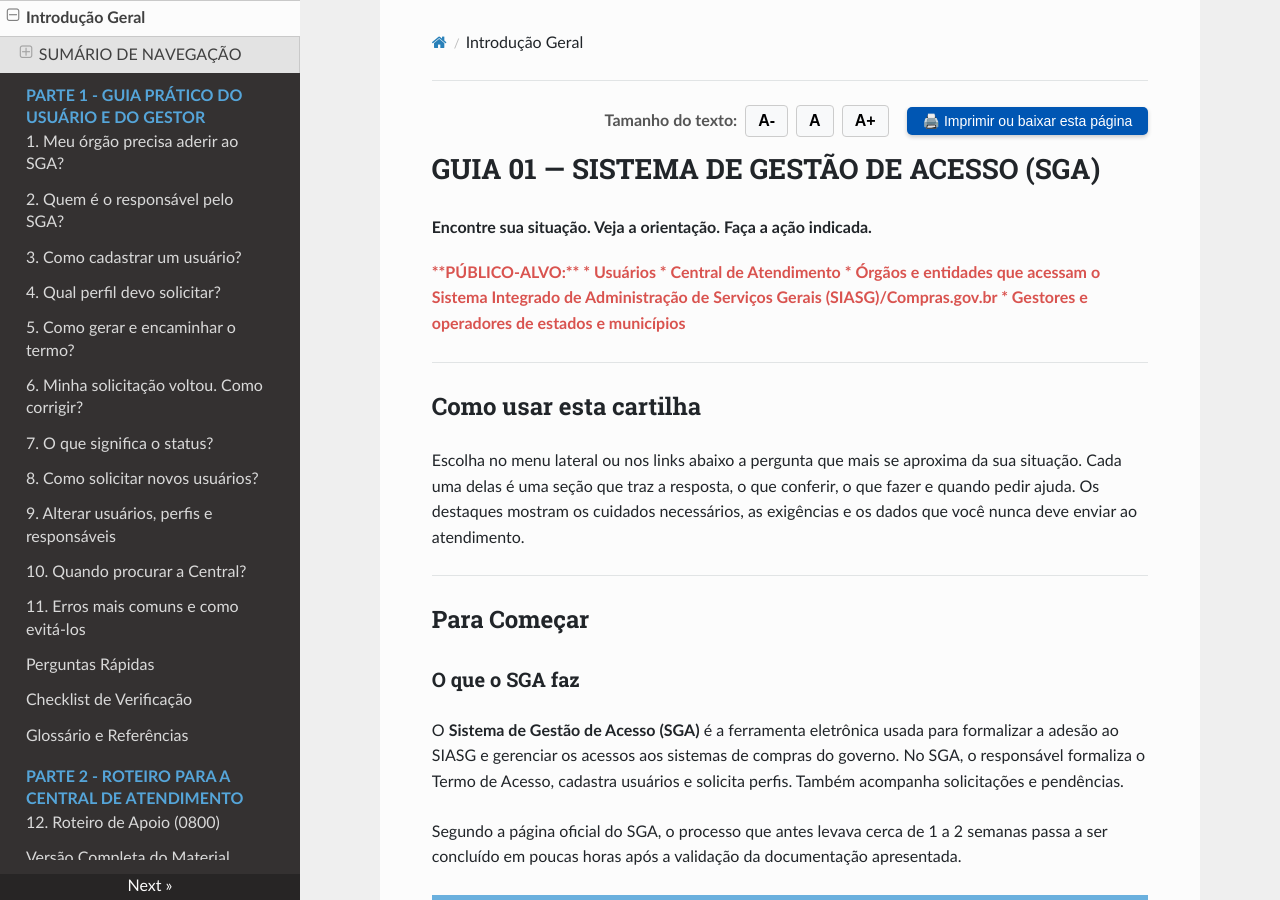
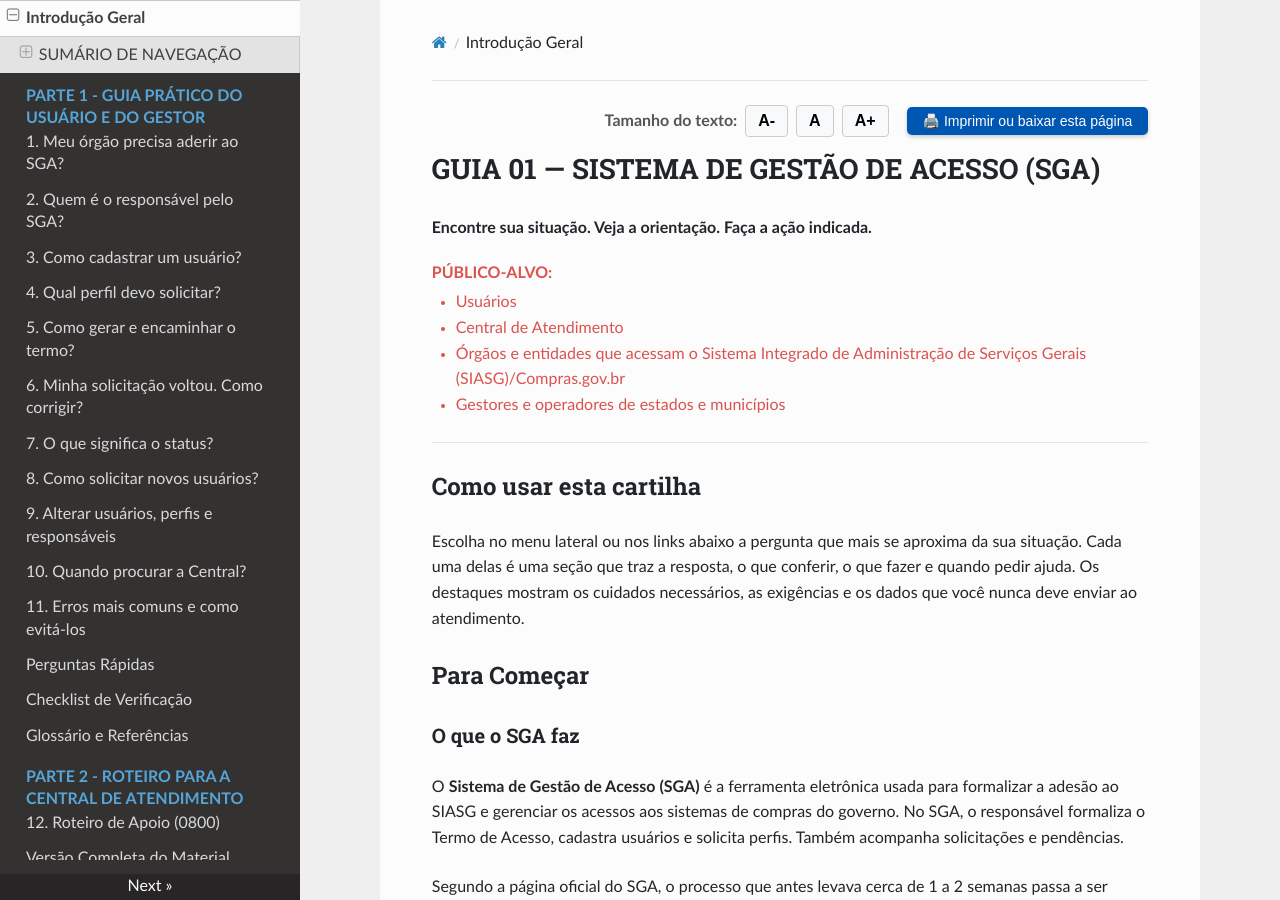
Before and after one commit to emilix10-bit/cartilha-boas-praticas-01-SGA, an MkDocs documentation site: the page built from docs/index.md, in a window 1280 px wide and 900 px high. Built offline with MkDocs 1.6.1, drawn with Linux system fonts in a browser that asks for light colours; nearby versions of some CDN libraries.

```diff
--- a/docs/index.md
+++ b/docs/index.md
@@ -13,19 +13,21 @@
 
 **Encontre sua situação. Veja a orientação. Faça a ação indicada.**
 
-<p style="font-weight: bold; color: #d9534f; margin-top: -5px; margin-bottom: 20px;">**PÚBLICO-ALVO:**
-* Usuários
-* Central de Atendimento
-* Órgãos e entidades que acessam o Sistema Integrado de Administração de Serviços Gerais (SIASG)/Compras.gov.br
-* Gestores e operadores de estados e municípios</p>
-
+<div style="color: #d9534f; margin-top: -5px; margin-bottom: 20px;">
+  <p style="margin-bottom: 4px;"><strong>PÚBLICO-ALVO:</strong></p>
+  <ul style="margin-top: 0;">
+    <li>Usuários</li>
+    <li>Central de Atendimento</li>
+    <li>Órgãos e entidades que acessam o Sistema Integrado de Administração de Serviços Gerais (SIASG)/Compras.gov.br</li>
+    <li>Gestores e operadores de estados e municípios</li>
+  </ul>
+</div>
 ---
 
 <h2 id="como-usar-esta-cartilha">Como usar esta cartilha</h2>
 
 Escolha no menu lateral ou nos links abaixo a pergunta que mais se aproxima da sua situação. Cada uma delas é uma seção que traz a resposta, o que conferir, o que fazer e quando pedir ajuda. Os destaques mostram os cuidados necessários, as exigências e os dados que você nunca deve enviar ao atendimento.
 
----
 
 <h2 id="para-comecar">Para Começar</h2>
 
@@ -38,7 +40,6 @@ Segundo a página oficial do SGA, o processo que antes levava cerca de 1 a 2 sem
 !!! note "Termo de Acesso ou Termo de Adesão?"
     **Nota:** Nesta cartilha, **Termo de Acesso** é o nome do documento utilizado no SGA. Em orientações e comunicações mais antigas, ele pode aparecer como *Termo de Adesão*. Os dois nomes se referem ao documento usado para formalizar o acesso do órgão ou entidade ao SIASG.
 
----
 
 <h3 id="quem-e-quem">Quem é quem</h3>
 
@@ -48,7 +49,6 @@ Conheça os principais papéis e suas funções:
 * **Usuário:** Recebe os perfis necessários às atividades que realizará.
 * **Administrador do SGA:** Analisa a solicitação e os documentos.
 
----
 
 <h3 id="visao-geral-do-processo">Visão geral do processo</h3>
 
@@ -92,8 +92,6 @@ Antes de entrar nos detalhes, veja o caminho completo. Cada etapa corresponde a
 
 Se o administrador encontrar algo que precisa ser corrigido, ele devolve a solicitação ao responsável. Após a correção, o processo continua a partir da etapa 3. Veja a <a href="06-solicitacao-voltou-como-corrigir.md#secao-6">seção 6: MINHA SOLICITAÇÃO VOLTOU. COMO CORRIGIR?</a>
 
----
-
 <h3 id="antes-de-comecar">Antes de começar</h3>
 
 Tenha em mãos antes de iniciar qualquer ação:
@@ -129,8 +127,6 @@ Tenha em mãos antes de iniciar qualquer ação:
 * [Checklist de Verificação](13-checklist-de-verificacao.md)
 * [Glossário e Referências](14-glossario-e-referencias.md)
 
----
-
 ### Parte 2: Roteiro de Apoio para a Central de Atendimento
 
 !!! note "Quem deve ler esta parte"
@@ -138,7 +134,6 @@ Tenha em mãos antes de iniciar qualquer ação:
 
 12. [Seção 12 — Roteiro de apoio para a Central de Atendimento (0800)](15-roteiro-central-atendimento.md)
 
----
 
 <br>
 <div style="text-align: right; margin: 10px 0;">
```
